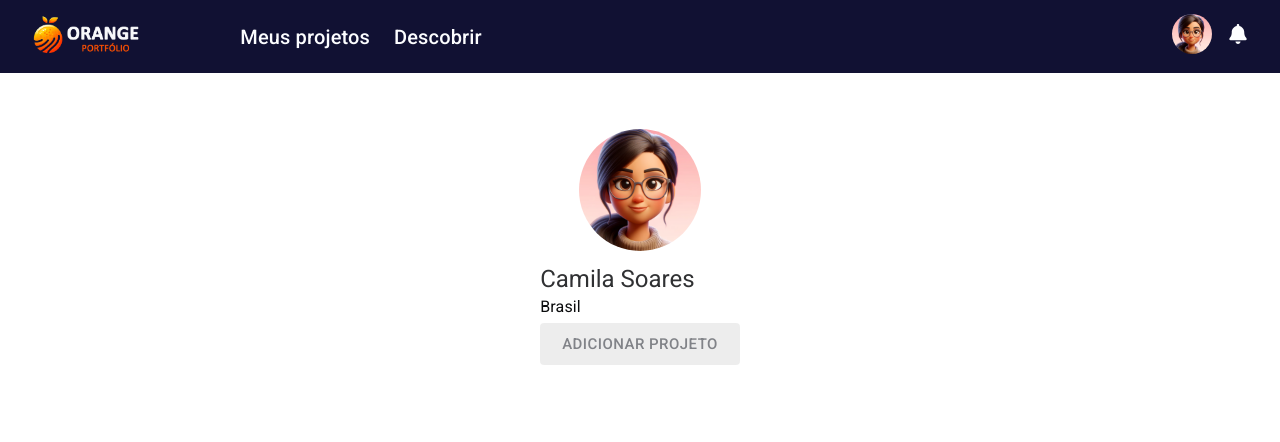
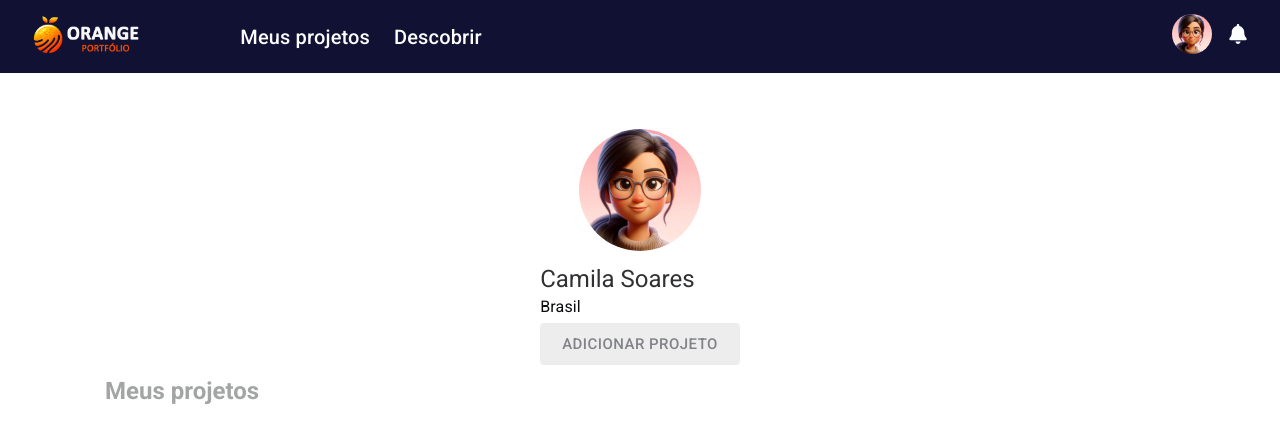
Before and after one commit to Hackathon-Orange-Juice-Squad-1/orange-notes_front-end, a React (Vite) app: page / in a window 1280 px wide. Shown: the top 442 px of the page. Built offline with nearby package versions, Linux system fonts and the light colour scheme.

Commit message:
Created Form component and styles

```diff
--- /dev/null
+++ b/src/components/Form/index.jsx
@@ -0,0 +1,11 @@
+import { Container } from "./styles";
+
+export const Form = ({ children, title, ...rest }) => {
+    return (
+        <Container {...rest}>
+            <h2>{title}</h2>
+
+            {children}
+        </Container>
+    );
+};
--- /dev/null
+++ b/src/components/Form/styles.js
@@ -0,0 +1,15 @@
+import styled from "styled-components";
+
+export const Container = styled.form`
+    width: 100%;
+
+    padding: 1.2rem 2.5rem;
+
+    display: flex;
+    flex-direction: column;
+    align-items: flex-start;
+
+    > h2 {
+        margin-bottom: 2rem;
+    }
+`;
--- a/src/pages/Home/index.jsx
+++ b/src/pages/Home/index.jsx
@@ -1,6 +1,7 @@
 import { Container, Main } from "./styles";
 import { Header } from "../../components/Header";
 import { Profile } from "../../components/Profile";
+import { Form } from "../../components/Form";
 
 export const Home = () => {
     return (
@@ -9,6 +10,10 @@ export const Home = () => {
 
             <Main>
                 <Profile userName="Camila Soares" userCountry="Brasil" />
+
+                <Form title="Meus projetos">
+
+                </Form>
             </Main>
         </Container>
     );
```
